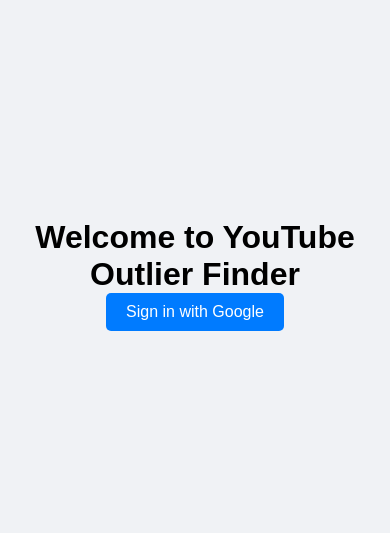
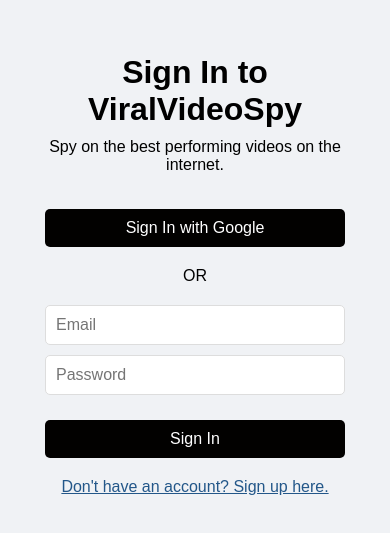
Before and after one commit to Sayar-tk/hooked-ai, a React (Create React App) app: page / in a window 390 px wide. Shown: the part 167-700 px from the top of the page. Built offline with nearby package versions, Linux system fonts and the light colour scheme; no server answers.

Commit message:
email auth + styling changes + firebase.json change for mobile

```diff
--- a/src/components/AuthScreen.js
+++ b/src/components/AuthScreen.js
@@ -1,25 +1,28 @@
-// src/components/AuthScreen.js
-import React from "react";
-import { signInWithPopup } from "firebase/auth";
+import React, { useState } from "react";
+import {
+  signInWithPopup,
+  createUserWithEmailAndPassword,
+  signInWithEmailAndPassword,
+} from "firebase/auth";
 import { useNavigate } from "react-router-dom";
 import { auth, provider, db } from "../firebaseConfig";
 import { doc, setDoc, getDoc } from "firebase/firestore";
 
 const AuthScreen = () => {
   const navigate = useNavigate();
+  const [email, setEmail] = useState("");
+  const [password, setPassword] = useState("");
+  const [isSignUp, setIsSignUp] = useState(false); // Toggle between signup and login
 
   const handleGoogleSignIn = async () => {
     try {
-      // Sign in user with Google
       const result = await signInWithPopup(auth, provider);
       const user = result.user;
 
-      // Check if the user already exists in Firestore
       const userDocRef = doc(db, "users", user.uid);
       const userDoc = await getDoc(userDocRef);
 
       if (!userDoc.exists()) {
-        // If the user doesn't exist, create a new user document with role = "free"
         await setDoc(userDocRef, {
           name: user.displayName,
           email: user.email,
@@ -28,19 +31,87 @@ const AuthScreen = () => {
           role: "free", // Default role
         });
       }
-      navigate("/yt-outlier"); // Redirect to the outlier page
+      navigate("/yt-outlier");
     } catch (error) {
       console.error("Error signing in with Google: ", error);
       alert("Failed to sign in.");
     }
   };
 
+  const handleEmailSubmit = async () => {
+    try {
+      if (isSignUp) {
+        // Sign up with email and password
+        const result = await createUserWithEmailAndPassword(
+          auth,
+          email,
+          password
+        );
+        const user = result.user;
+
+        const userDocRef = doc(db, "users", user.uid);
+        const userDoc = await getDoc(userDocRef);
+
+        if (!userDoc.exists()) {
+          await setDoc(userDocRef, {
+            name: user.email.split("@")[0], // Use part of the email as the name
+            email: user.email,
+            photoURL: null,
+            uid: user.uid,
+            role: "free", // Default role
+          });
+        }
+        alert("Sign up successful! Redirecting...");
+        navigate("/yt-outlier");
+      } else {
+        // Log in with email and password
+        await signInWithEmailAndPassword(auth, email, password);
+        navigate("/yt-outlier");
+      }
+    } catch (error) {
+      console.error("Error with email authentication: ", error);
+      alert(isSignUp ? "Failed to sign up." : "Failed to sign in.");
+    }
+  };
+
   return (
     <div style={styles.container}>
-      <h1>Welcome to YouTube Outlier Finder</h1>
+      <h1>{isSignUp ? "Sign Up" : "Sign In"} to ViralVideoSpy</h1>
+      <p style={styles.subheading}>
+        Spy on the best performing videos on the internet.
+      </p>
       <button onClick={handleGoogleSignIn} style={styles.button}>
-        Sign in with Google
+        {isSignUp ? "Sign Up" : "Sign In"} with Google
       </button>
+      <p style={styles.emailSeparator}>OR</p>
+
+      <div style={styles.form}>
+        <input
+          type="email"
+          placeholder="Email"
+          value={email}
+          onChange={(e) => setEmail(e.target.value)}
+          style={styles.input}
+        />
+        <input
+          type="password"
+          placeholder="Password"
+          value={password}
+          onChange={(e) => setPassword(e.target.value)}
+          style={styles.input}
+        />
+        <button onClick={handleEmailSubmit} style={styles.button}>
+          {isSignUp ? "Sign Up" : "Sign In"}
+        </button>
+        <p
+          style={styles.toggleText}
+          onClick={() => setIsSignUp((prev) => !prev)}
+        >
+          {isSignUp
+            ? "Already have an account? Sign in here."
+            : "Don't have an account? Sign up here."}
+        </p>
+      </div>
     </div>
   );
 };
@@ -59,10 +130,40 @@ const styles = {
     padding: "10px 20px",
     fontSize: "16px",
     color: "#fff",
-    backgroundColor: "#007bff",
+    backgroundColor: "#020100",
     border: "none",
     borderRadius: "5px",
     cursor: "pointer",
+    minWidth: "300px",
+    marginTop: "15px",
+  },
+  subheading: {
+    marginBottom: "20px",
+    marginTop: "10px",
+  },
+  emailSeparator: {
+    marginBottom: "20px",
+    marginTop: "20px",
+  },
+  form: {
+    display: "flex",
+    flexDirection: "column",
+    alignItems: "center",
+    gap: "10px",
+    width: "100%",
+  },
+  input: {
+    padding: "10px",
+    width: "300px",
+    borderRadius: "5px",
+    border: "1px solid #ddd",
+    fontSize: "16px",
+  },
+  toggleText: {
+    marginTop: "10px",
+    color: "#235789",
+    cursor: "pointer",
+    textDecoration: "underline",
   },
 };
 
--- a/src/components/Header.js
+++ b/src/components/Header.js
@@ -72,6 +72,7 @@ function Header() {
       <button className="hamburger-menu" onClick={toggleMenu}>
         ☰
       </button>
+      <div className="site-menu-container">
         <nav className={`site-menu ${menuOpen ? "open" : ""}`}>
           <ul className="nav-items">
             <li className="nav-item">
@@ -84,11 +85,11 @@ function Header() {
                 YouTube Title Generator
               </Link>
             </li>
-          <li className="nav-item">
+            {/* <li className="nav-item">
             <Link to="/instagram-hooks-generator" className="nav-item-link">
               Instagram Hooks Generator
             </Link>
-          </li>
+          </li> */}
           </ul>
         </nav>
 
@@ -113,6 +114,7 @@ function Header() {
             </div>
           )}
         </div>
+      </div>
     </header>
   );
 }
--- a/src/styles/Header.css
+++ b/src/styles/Header.css
@@ -20,7 +20,7 @@
   font-size: 24px;
   font-weight: bold;
   cursor: pointer;
-  color: var(--accent-color);
+  color: var(--secondary-color);
 }
 
 .hamburger-menu {
@@ -32,10 +32,15 @@
   cursor: pointer;
 }
 
+.site-menu-container {
+  display: flex;
+}
+
 .site-menu {
   display: flex;
   justify-content: center;
   align-items: center;
+  /* margin-right: 20px; */
 }
 
 .nav-items {
@@ -65,7 +70,7 @@
   height: 40px;
   border-radius: 50%;
   cursor: pointer;
-  border: 2px solid var(--highlight-color);
+  border: 2px solid var(--accent-color);
 }
 
 .dropdown-menu {
@@ -77,6 +82,7 @@
   border-radius: 5px;
   box-shadow: 0 4px 8px rgba(0, 0, 0, 0.1);
   z-index: 10;
+  width: 150px;
 }
 
 .dropdown-item {
@@ -87,6 +93,7 @@
   background: var(--secondary-color);
   text-align: left;
   width: 100%;
+  height: 40px;
 }
 
 .dropdown-item:hover {
@@ -95,6 +102,13 @@
 }
 
 /* Responsive Styles */
+
+@media (min-width: 768px) {
+  .site-menu {
+    margin-right: 20px;
+  }
+}
+
 @media (max-width: 768px) {
   .hamburger-menu {
     display: block;
```
Also changed, not shown: firebase.json. Lines whose indentation alone changed are shown as unchanged.
